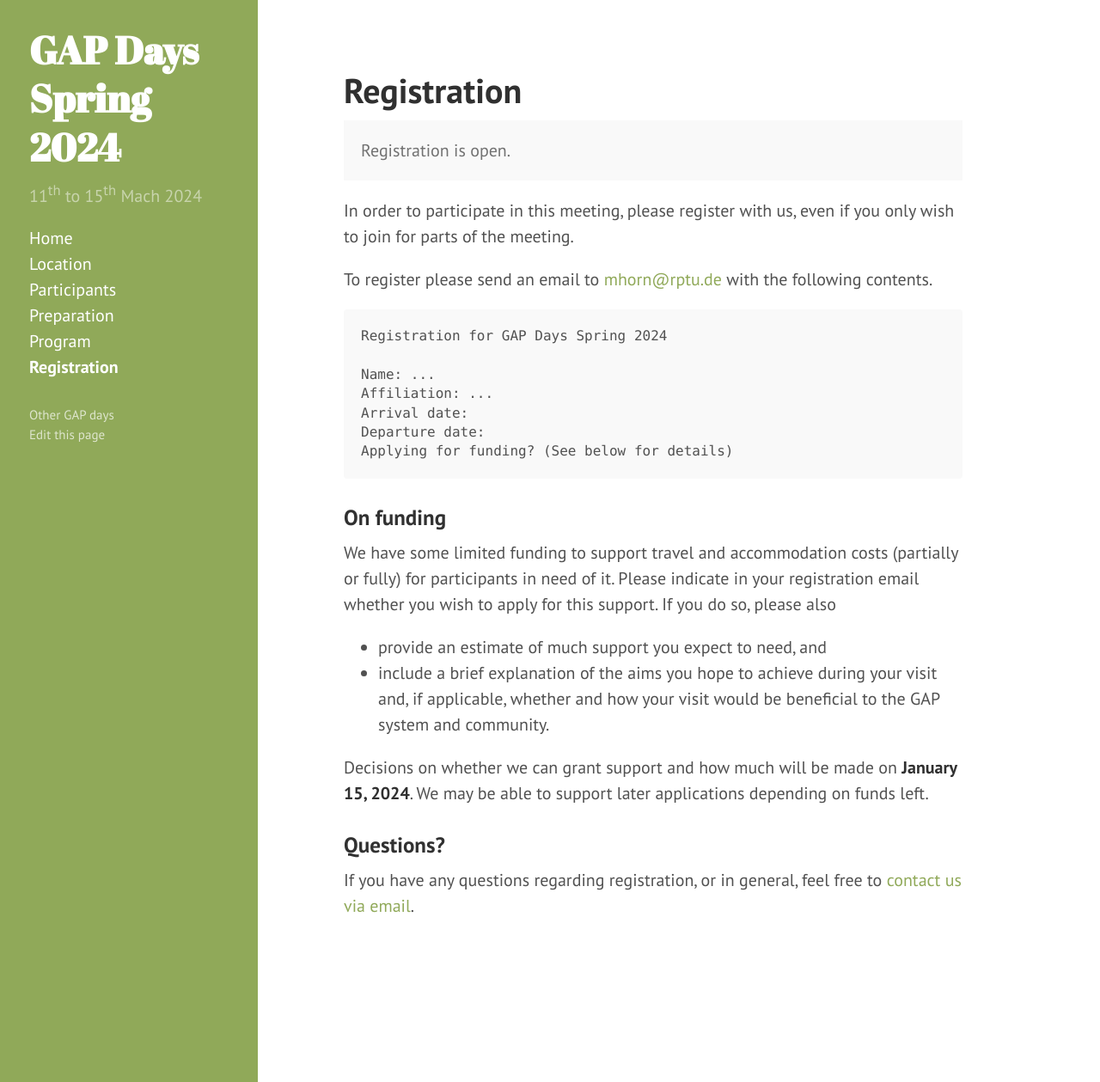
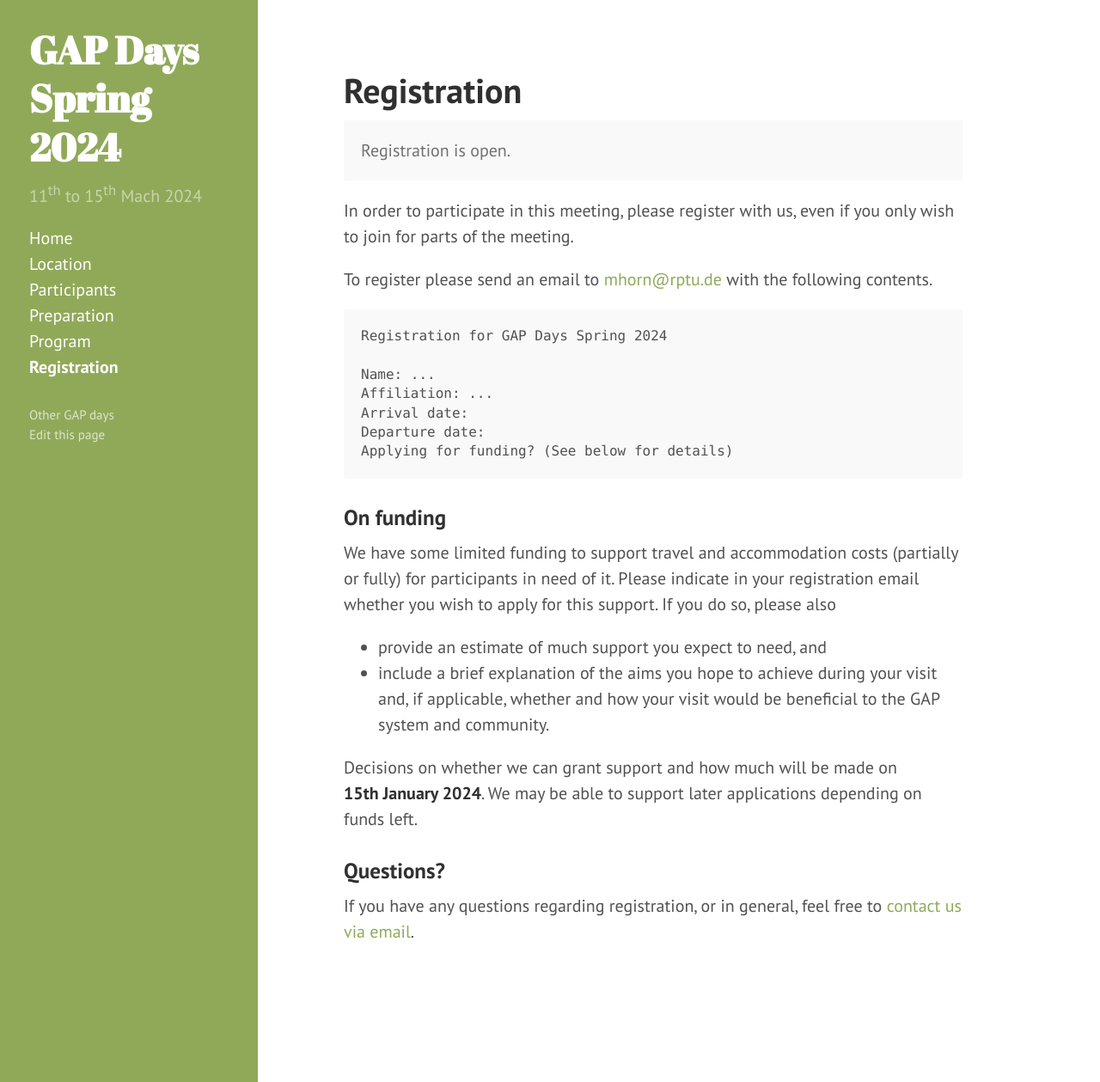
Before and after one commit to gapdays/gapdays2024-spring, a Jekyll site: the page built from registration.md, in a window 1280 px wide and 1259 px high. Shown: the whole window at 86% size. Built offline with Jekyll 4.4.1, drawn with Linux system fonts in a browser that asks for light colours.

Commit message:
align data formatting to rest of site

```diff
--- a/registration.md
+++ b/registration.md
@@ -40,7 +40,7 @@ you do so, please also
   beneficial to the GAP system and community.
 
 Decisions on whether we can grant support and how much will be made
-on **January 15, 2024**. We may be able to support later applications
+on **15th&nbsp;January&nbsp;2024**. We may be able to support later applications
 depending on funds left.
 
 ### Questions?
```
